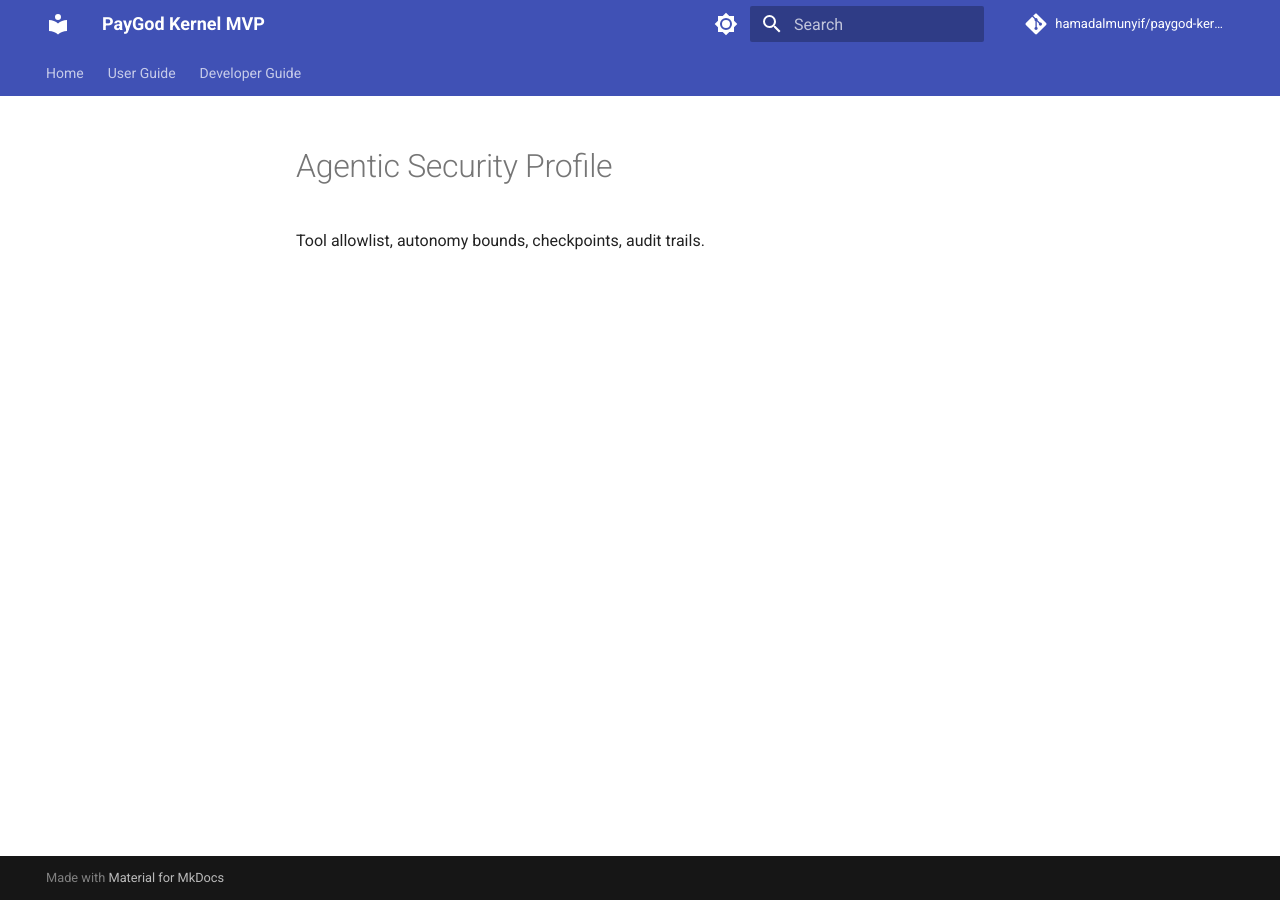
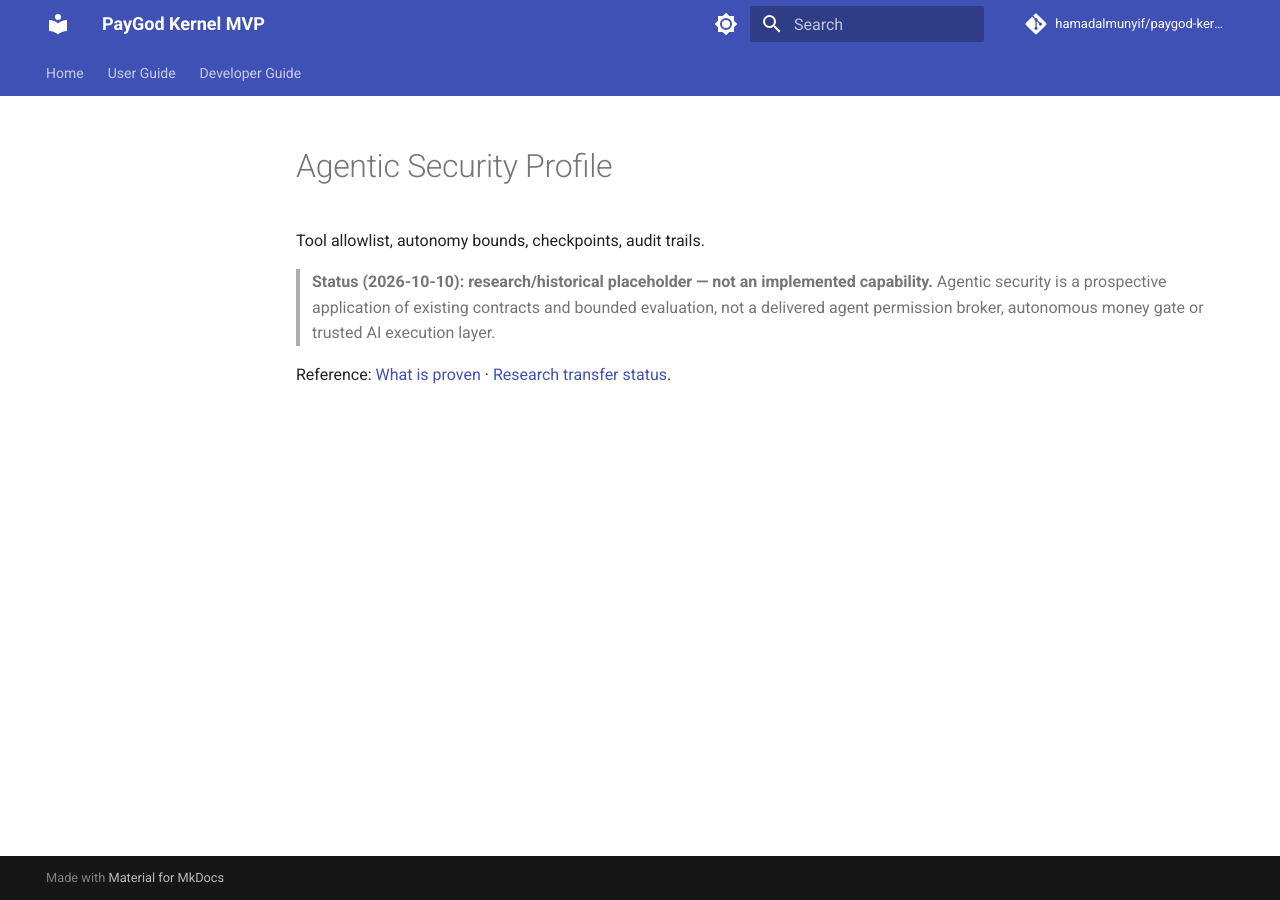
Before and after one commit to hamadalmunyif/paygod-kernel-mvp, an MkDocs documentation site: the page built from docs/07_AGENTIC_SECURITY_PROFILE.md, in a window 1280 px wide. Built offline with MkDocs 1.6.1 and Material for MkDocs 9.7.7, drawn with Linux system fonts in a browser that asks for light colours; comment, search, counter and statistics services are not loaded.

Commit message:
docs: mark historical profile scope in docs/07_AGENTIC_SECURITY_PROFILE.md

```diff
--- a/docs/07_AGENTIC_SECURITY_PROFILE.md
+++ b/docs/07_AGENTIC_SECURITY_PROFILE.md
@@ -1,2 +1,6 @@
 # Agentic Security Profile
 Tool allowlist, autonomy bounds, checkpoints, audit trails.
+
+> **Status (2026-10-10): research/historical placeholder — not an implemented capability.** Agentic security is a prospective application of existing contracts and bounded evaluation, not a delivered agent permission broker, autonomous money gate or trusted AI execution layer.
+
+Reference: [What is proven](../README.md) · [Research transfer status](OBSERVATORY_TRANSFER_ACCEPTANCE_2026-10-10.md).
```
